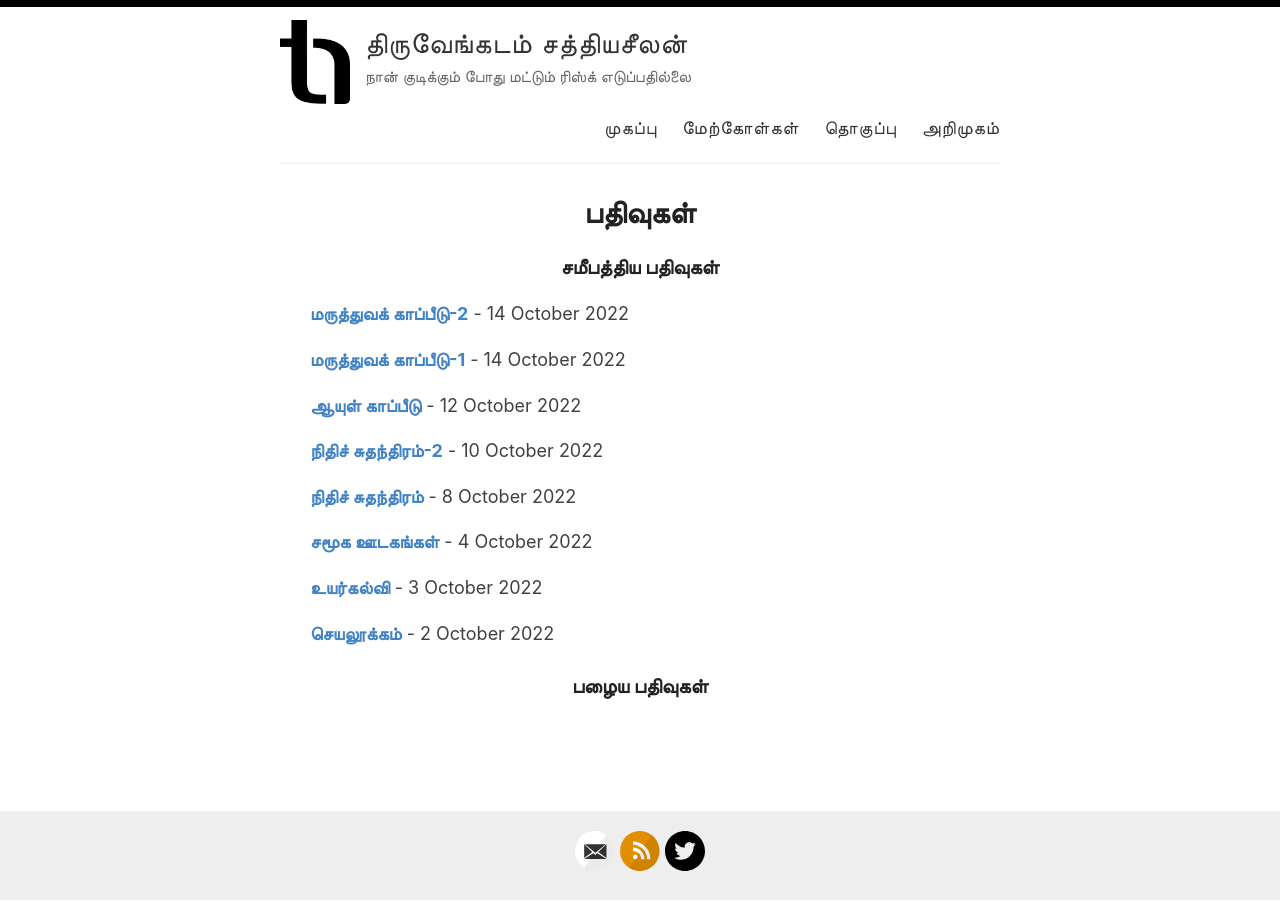
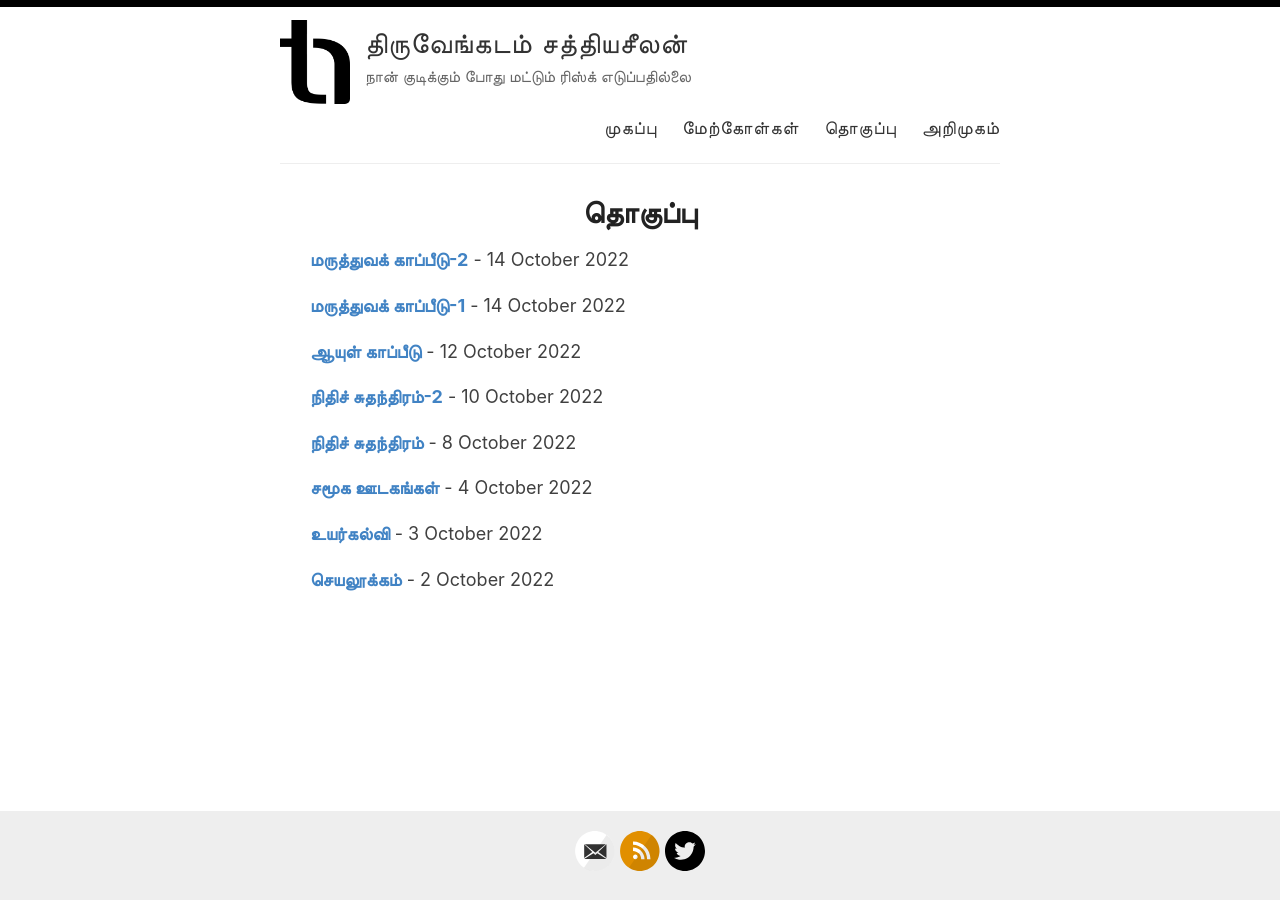
Before and after one commit to sunthiru/thiru.blog, a Jekyll site: the page built from _pages/archive.md, in a window 1280 px wide. Built offline with Jekyll 4.4.1, drawn with Linux system fonts in a browser that asks for light colours.

Commit message:
style correction

```diff
--- a/_pages/archive.md
+++ b/_pages/archive.md
@@ -1,13 +1,12 @@
 ---
 layout: page
 permalink: /archive/
-title: பதிவுகள்
+title: தொகுப்பு
 ---
 
 
 <div id="archives">
-  <section id="archive">
-     <h3>சமீபத்திய பதிவுகள்</h3>
+  <section id="archive" class="archive-group">
       {%for post in site.posts %}
       {% unless post.next %}
       <ul class="this">
@@ -28,6 +27,5 @@ title: பதிவுகள்
           <p><b><a href="{{ site.baseurl }}{{ post.url }}">{% if post.title and post.title != "" %}{{post.title}}{% else %}{{post.excerpt |strip_html}}{%endif%}</a></b> - {% if post.date and post.date != "" %}{{ post.date | date: "%e %B %Y" }}{%endif%}</p>
           {% endfor %}
       </ul>
-    <h3>பழைய பதிவுகள்</h3>
   </section>
 </div>
```
